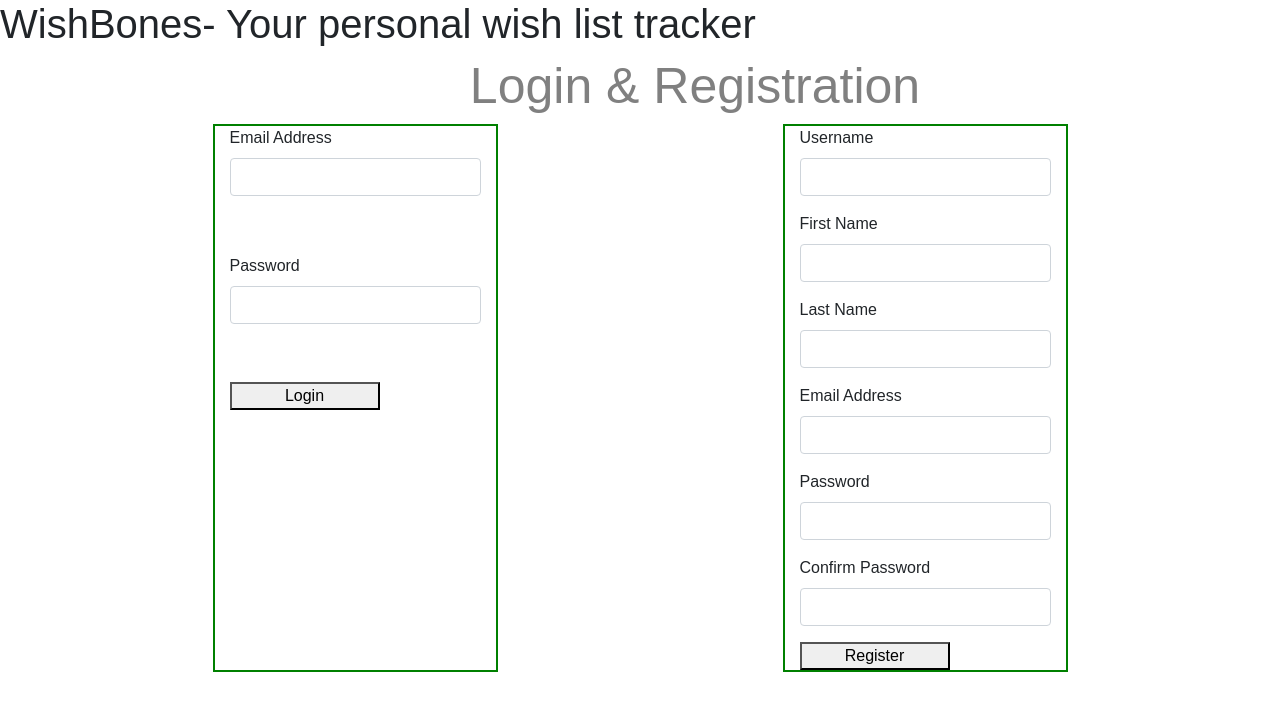
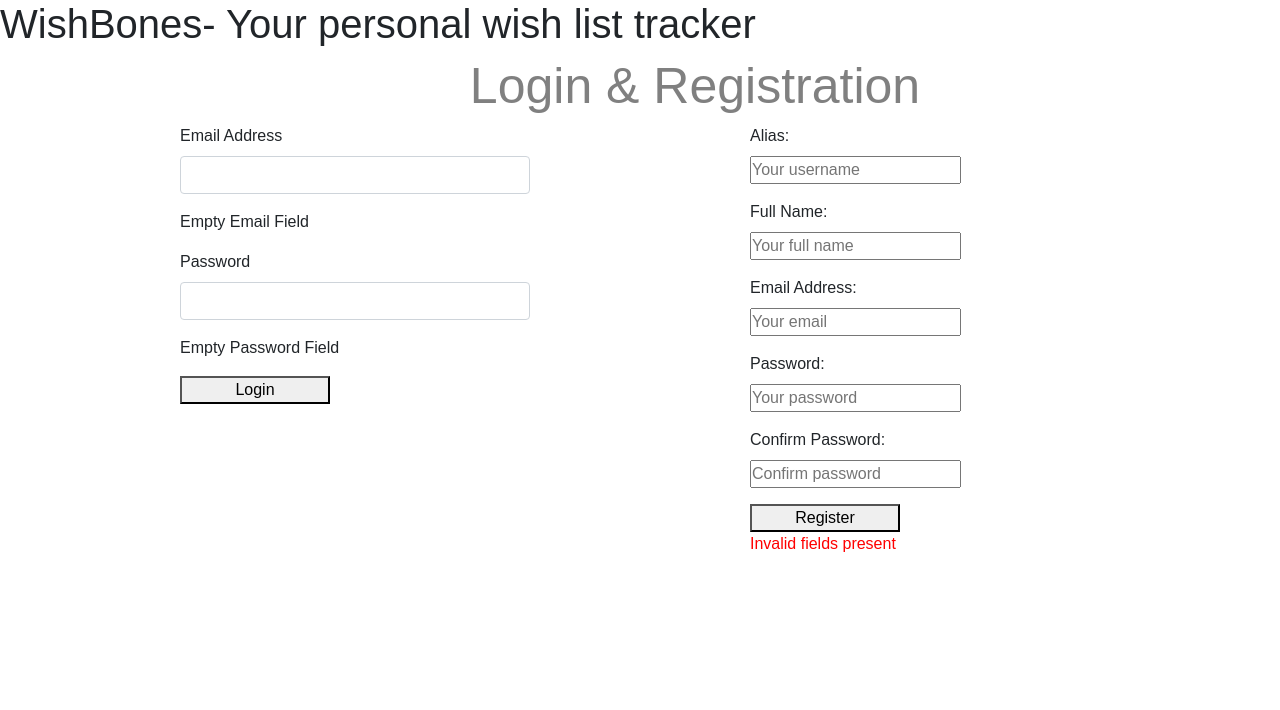
Before and after one commit to jma26/WishBones, an Angular app in the folder WishBonesApp/: page / in a window 1280 px wide. Shown: the top 710 px of the page. Built offline with nearby package versions, Linux system fonts and the light colour scheme.

Commit message:
Updated registration form with ReactiveFormsModule and form validators

```diff
--- a/WishBonesApp/src/app/app.module.ts
+++ b/WishBonesApp/src/app/app.module.ts
@@ -1,6 +1,6 @@
 import { BrowserModule } from '@angular/platform-browser';
 import { NgModule } from '@angular/core';
-import { FormsModule } from '@angular/forms';
+import { FormsModule, FormControl, FormGroup, ReactiveFormsModule } from '@angular/forms';
 import { HttpClientModule } from '@angular/common/http';
 import { RouterModule, Routes } from '@angular/router';
 
@@ -23,6 +23,7 @@ import { LoginRegistrationComponent } from './login-registration/login-registrat
   imports: [
     BrowserModule,
     FormsModule,
+    ReactiveFormsModule,
     HttpClientModule,
     AppRoutingModule
   ],
--- a/WishBonesApp/src/app/login-registration/login-registration.component.css
+++ b/WishBonesApp/src/app/login-registration/login-registration.component.css
@@ -3,6 +3,15 @@
     margin-left: 110px;
     font-size: 50px;
     color: gray;
+}
+
+.form-group label {
+    width: 150px;
+    margin-right: 5px;
+}
+
+.error {
+    color: red;
 }
 
 button {
@@ -13,15 +22,3 @@ button {
 .col-3 {
     border: 2px solid green;
 }
-
-/* Preserves space when error messages are hidden */
-.error-field {
-    display: inline-block !important;
-    visibility: hidden;
-    border: 1px solid green;
-}
-
-.showError {
-    color: red;
-    border: 1px solid blue;
-}
--- a/WishBonesApp/src/app/login-registration/login-registration.component.html
+++ b/WishBonesApp/src/app/login-registration/login-registration.component.html
@@ -5,7 +5,7 @@
     </div>
   </div>
   <div class='row justify-content-around'>
-    <div class='col-3'>
+    <div class='col-4'>
       <!-- Login Form -->
       <form (ngSubmit)='login()' id='loginForm'>
         <!-- <p> {{ user | json }} </p> -->
@@ -30,35 +30,53 @@
 
 
 
-    <div class='col-3'>
+    <div class='col-4'>
       <!-- Registration Form -->
-      <form (ngSubmit)='registration()' id='registrationForm'>
-        <!-- <p> {{ newUser | json }} </p> -->
+      <form (ngSubmit)='register()' id='registrationForm' [formGroup]='registration'>
         <div class='form-group'>
-          <label for='alias'> Username </label>
-          <input type='text' class='form-control' [(ngModel)]='newUser.alias' name='alias'>
+          <label for='alias'> Alias: </label>
+          <input type='text' formControlName='alias' name='alias' id='alias' placeholder='Your username'>
+          <!-- Form validation errors for username/alias -->
+          <p class='error' *ngIf='alias.invalid && alias.dirty'> Alias is required </p>
+          <!-- End -->
         </div>
         <div class='form-group'>
-          <label for='firstName'> First Name </label>
-          <input type='text' class='form-control' [(ngModel)]='newUser.fname' name='fname'>
+          <label for='fullName'> Full Name: </label>
+          <input type='text' id='fullName' formControlName='fullName' name='fullName' placeholder='Your full name'>
+          <!-- Form validation errors for full name -->
+          <p class='error' *ngIf='fullName.invalid && fullName.dirty'> Full name is required </p>
+          <!-- End -->
         </div>
         <div class='form-group'>
-          <label for='lastName'> Last Name </label>
-          <input type='text' class='form-control' [(ngModel)]='newUser.lname' name='lname'>
+          <label for='email'> Email Address: </label>
+          <input type='text' id='email' formControlName='email' name='email' placeholder='Your email'>
+          <!-- Form validation errors for email -->
+          <p class='error' *ngIf='email.invalid && email.dirty'> Email is required </p>
+          <!-- End -->
         </div>
         <div class='form-group'>
-          <label for='email'> Email Address </label>
-          <input type='text' class='form-control' [(ngModel)]='newUser.email' name='email'>
+          <label for='password'> Password: </label>
+          <input type='password' id='password' formControlName='password' name='password' placeholder='Your password'>
+          <!-- Form validation errors for password -->
+          <div class='form-control-feedback' *ngIf='password.errors && (password.dirty || password.touched)'>
+            <p class='error' *ngIf='password.errors.required'> Password is required </p>
+            <p class='error' *ngIf='password.errors.minlength'> Password must be at least 5 characteres minimum </p>
+          </div>
+          <!-- End -->
         </div>
         <div class='form-group'>
-          <label for='password'> Password </label>
-          <input type='password' class='form-control' [(ngModel)]='newUser.password' name='password'>
-        </div>
-        <div class='form-group'>
-          <label for='passwordconfirm'> Confirm Password </label>
-          <input type='password' class='form-control' [(ngModel)]='newUser.passwordconfirm' name='passwordconfirm'>
+          <label for='confirmPassword'> Confirm Password: </label>
+          <input type='password' id='confirmPassword' formControlName='confirmPassword' name='confirmPassword' placeholder='Confirm password'>
+          <!-- Form validation errors for confirming password -->
+          <div class='form-control-feedback' *ngIf='confirmPassword.errors && (confirmPassword.dirty || confirmPassword.touched)'>
+            <p class='error' *ngIf='confirmPassword.errors.required'> Password confirmation required </p>
+          </div>
+          <p class='error' *ngIf='password.value !== confirmPassword.value'> Password does not match </p>
+          <!-- End -->
         </div>
         <button type='submit'> Register </button>
+        <!-- Display invalid fields present  -->
+        <p class='error' *ngIf='registration.invalid || password.value !== confirmPassword.value'> Invalid fields present </p>
       </form>
       <!-- End of Registration Form -->
     </div>
--- a/WishBonesApp/src/app/login-registration/login-registration.component.ts
+++ b/WishBonesApp/src/app/login-registration/login-registration.component.ts
@@ -2,6 +2,7 @@ import { Component, OnInit } from '@angular/core';
 import { RegisterService } from '../services/register.service';
 import { LoginService } from '../services/login.service';
 import { Router } from '@angular/router';
+import { FormGroup, FormControl, Validators } from '@angular/forms';
 
 @Component({
   selector: 'app-login-registration',
@@ -14,18 +15,20 @@ export class LoginRegistrationComponent implements OnInit {
   loginFieldBoolean: any;
   errors: any;
 
+  registration: FormGroup;
+  fullName: FormControl;
+  email: FormControl;
+  password: FormControl;
+  confirmPassword: FormControl;
+  alias: FormControl;
+
+
   constructor(private _registerService: RegisterService, private _loginService: LoginService, private router: Router) { }
 
   ngOnInit() {
+    this.createFormControls();
+    this.createForm();
     // 2-way binding
-    this.newUser = {
-      alias: '',
-      fname: '',
-      lname: '',
-      email: '',
-      password: '',
-      passwordconfirm: ''
-    }
     this.user = {
       email: '',
       password: ''
@@ -34,6 +37,48 @@ export class LoginRegistrationComponent implements OnInit {
       emailField: false,
       passwordField: false,
       errorDisplay: false
+    }
+  }
+
+  // Create FormControls as part of component properties
+  createFormControls() {
+    this.fullName = new FormControl('', Validators.required),
+    this.email = new FormControl('', Validators.required),
+    this.alias = new FormControl('', Validators.required),
+    this.password = new FormControl('', [Validators.required, Validators.minLength(5)]),
+    this.confirmPassword = new FormControl('', Validators.required)
+  }
+
+  // Bind FormControls to FormGroup model as properties
+  createForm() {
+    this.registration = new FormGroup({
+      fullName: this.fullName,
+      email: this.email,
+      alias: this.alias,
+      password: this.password,
+      confirmPassword: this.confirmPassword
+    })
+  }
+
+  register() {
+    console.log('Registration at login-registration component pinging');
+    if (this.registration.invalid) {
+      console.log(this.registration.value);
+      console.log('Form unsuccessfully submitted- Invalid fields present');
+    // IF above is good, proceed to create register new user
+    } else {
+      console.log('Form successfully submitted- Valid fields present');
+      let observable = this._registerService.registerUser(this.newUser);
+      observable.subscribe(data => {
+        console.log(data);
+        if (data['errors']) {
+          console.log(data['errors']);
+        } else {
+          // Return registered user's information
+          console.log(data);
+          console.log('Successful creation');
+        }
+      })
     }
   }
 
@@ -73,31 +118,6 @@ export class LoginRegistrationComponent implements OnInit {
     }
   }
 
-  registration() {
-    console.log('Registration at login-registration component pinging');
-    // Check if password field is empty
-    if (this.newUser.password === '') {
-        console.log('Password field is empty');
-    // Check if passford and confirm password match
-    } else if (this.newUser.password !== this.newUser.passwordconfirm) {
-      console.log('Password does not match');
-    } else if (this.newUser.password.length < 5) {
-      console.log('Password must be 5 characters long');
-    // IF above is good, proceed to create register new user
-    } else {
-      let observable = this._registerService.registerUser(this.newUser);
-      observable.subscribe(data => {
-        console.log(data);
-        if (data['errors']) {
-          console.log(data['errors']);
-        } else {
-          // Return registered user's information
-          console.log(data);
-          console.log('Successful creation');
-        }
-      })
-    }
-  }
 
 
 
```
Also changed, not shown: 2 other files (tests, documents, lock files or other folders).
